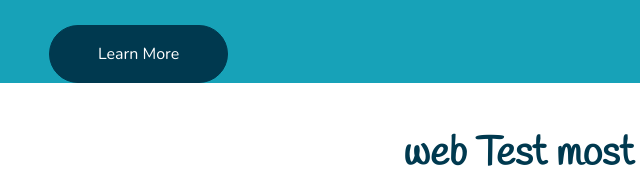
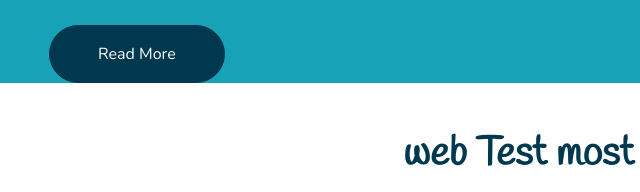
Before and after one commit to moyo2/News_Aggregator, a plain HTML site: page index.html in a window 1280 px wide. Shown: the part 303-495 px from the top of the page, 15-655 px from the left. Drawn offline with nearby package versions, Linux system fonts and the light colour scheme.

Commit message:
Update index.html

```diff
--- a/index.html
+++ b/index.html
@@ -90,7 +90,7 @@
           <p class="text-white mb-4">
             Italy introduced a digital "Green Pass" system in September 2021 to allow access to indoor dining, museums, cinemas, and other leisure activities. The pass is required for anyone over the age of 12 and shows proof of vaccination, a negative COVID-19 test, or recent recovery from the virus. The pass is part of Italy's efforts to contain the spread of COVID-19 and safely reopen its economy. While the pass has faced some opposition, Italian officials have emphasized its importance in protecting public health.
           </p>
-          <a href="" class="btn btn-secondary mt-1 py-3 px-5">Learn More</a>
+          <a href="" class="btn btn-secondary mt-1 py-3 px-5">Read More</a>
         </div>
         <div class="col-lg-6 text-center text-lg-right">
           <img class="img-fluid mt-5" src="img/header.png" alt="" />
```
